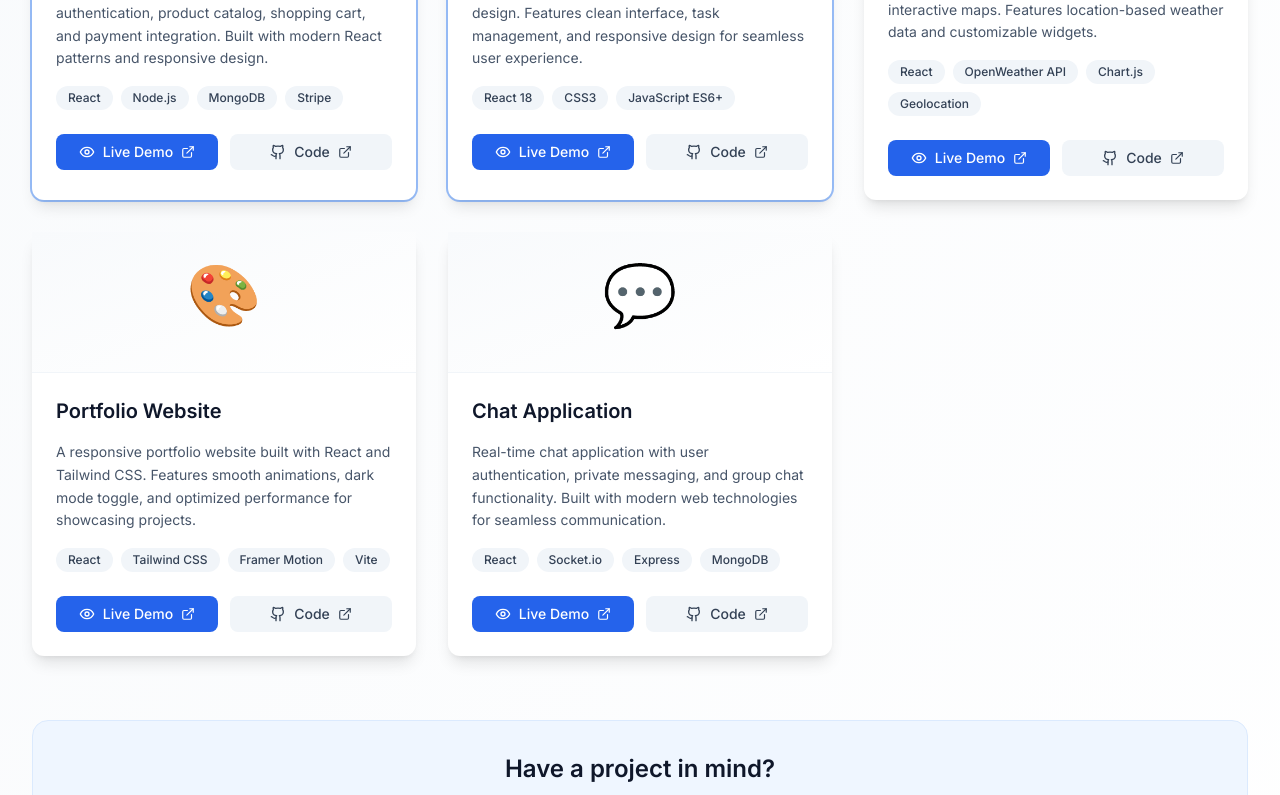
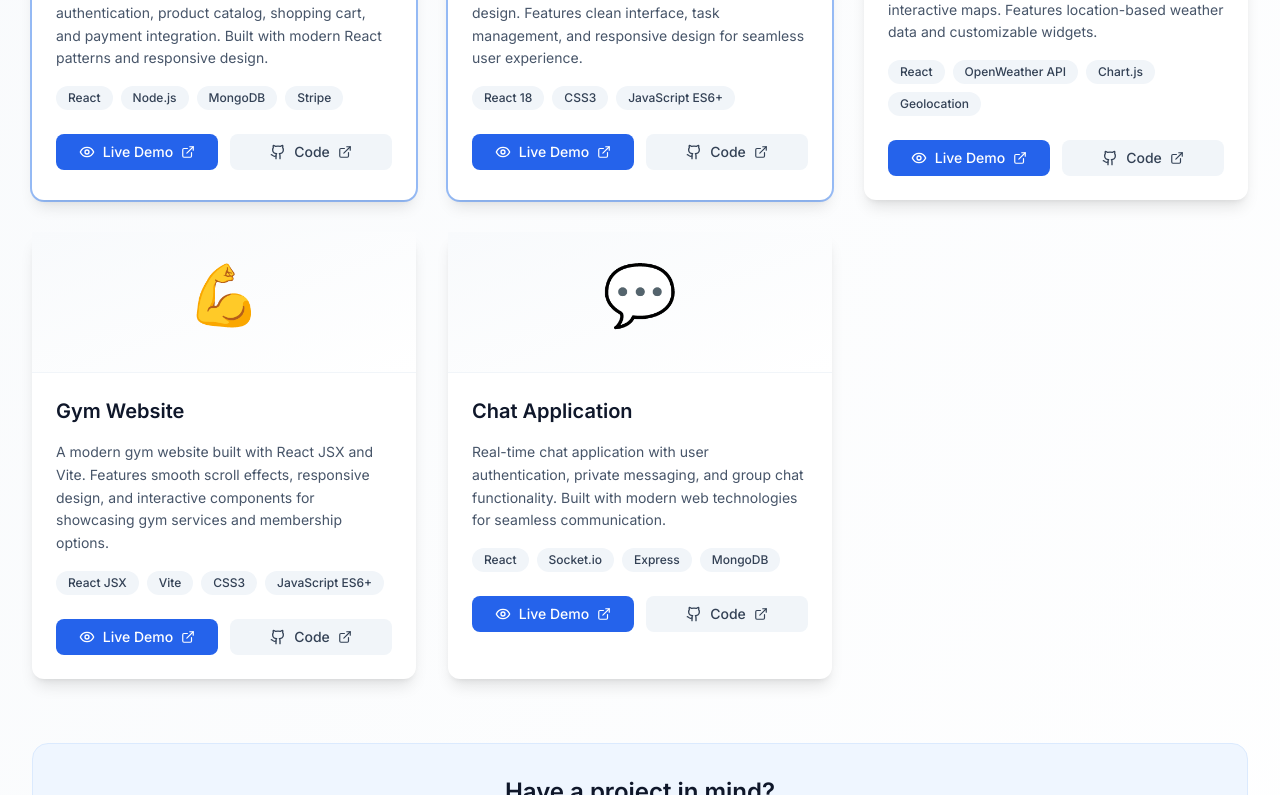
Before and after one commit to Mutali09/Nelson-s-Portfolio, a React (Create React App) app: page /projects in a window 1280 px wide. Shown: the part 622-1417 px from the top of the page. Built offline with nearby package versions, Linux system fonts and the light colour scheme.

Commit message:
changes in project 2

```diff
--- a/src/components/Projects.js
+++ b/src/components/Projects.js
@@ -24,7 +24,7 @@ const Projects = () => {
       technologies: ['React 18', 'CSS3', 'JavaScript ES6+'],
       category: 'frontend',
       liveDemo: 'https://to-do-app-seven-gray.vercel.app',
-      github: 'https://github.com/Mutali0/To-Do-App',
+      github: 'https://github.com/Mutali09/To-Do-App',
       featured: true
     },
     {
@@ -40,13 +40,13 @@ const Projects = () => {
     },
     {
       id: 4,
-      title: 'Portfolio Website',
-      description: 'A responsive portfolio website built with React and Tailwind CSS. Features smooth animations, dark mode toggle, and optimized performance for showcasing projects.',
-      image: '🎨',
-      technologies: ['React', 'Tailwind CSS', 'Framer Motion', 'Vite'],
+      title: 'Gym Website',
+      description: 'A modern gym website built with React JSX and Vite. Features smooth scroll effects, responsive design, and interactive components for showcasing gym services and membership options.',
+      image: '💪',
+      technologies: ['React JSX', 'Vite', 'CSS3', 'JavaScript ES6+'],
       category: 'frontend',
-      liveDemo: 'https://nelson-portfolio.com',
-      github: 'https://github.com/nelson/portfolio',
+      liveDemo: 'https://truth-nim5k55l6-mutali09s-projects.vercel.app/',
+      github: 'https://github.com/Mutali09/Webstack---Portfolio-Project.git',
       featured: false
     },
     {
```
